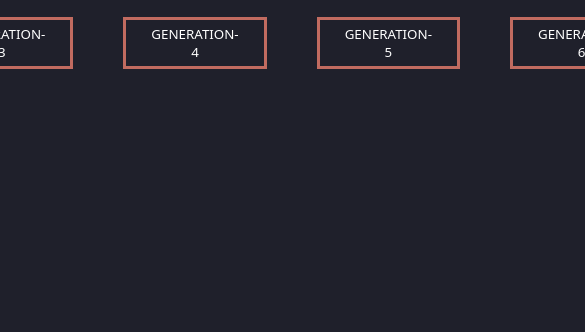
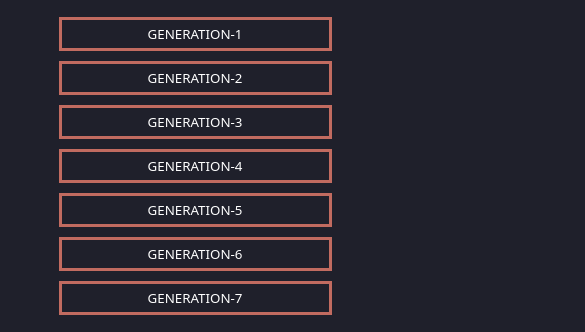
Before and after one commit to FacuRamos/PokeDex, a plain HTML site: page index.html in a window 390 px wide. Shown: the part 86-418 px from the top of the page, 585 px wide, since content can reach past the window. Drawn offline with Linux system fonts and the light colour scheme; no server answers.

Commit message:
Responsive

```diff
--- a/styles.css
+++ b/styles.css
@@ -139,3 +139,18 @@ button{
 .pokemon:hover .imagenPokemon{
     scale: 0.7;
 }
+
+
+
+/*---------------------------RESPONSIVE--------------------*/
+
+
+@media (max-width: 968px) {
+    ul{
+        flex-direction: column;
+        align-self: center;
+
+        gap: 10px;
+        width: 70%;
+    }
+}
```
